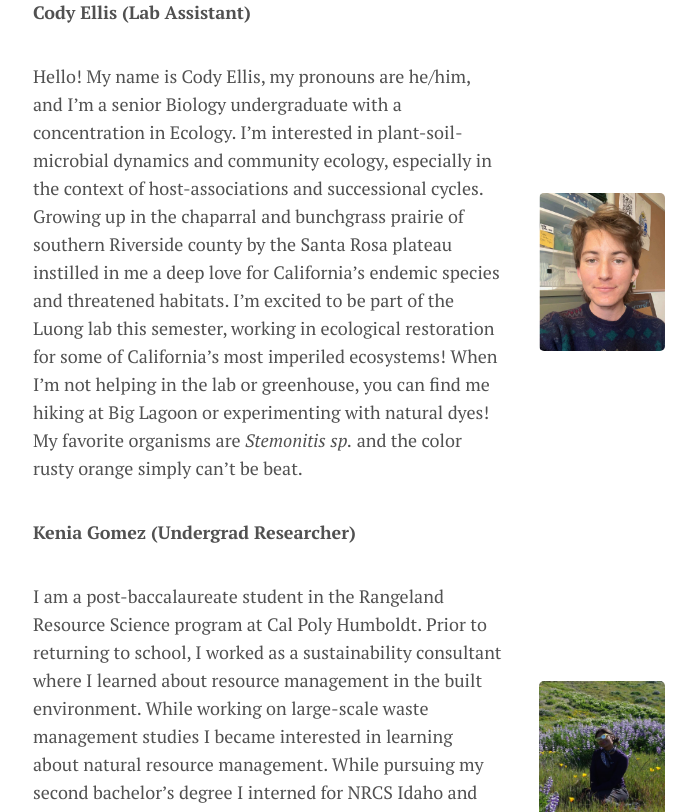
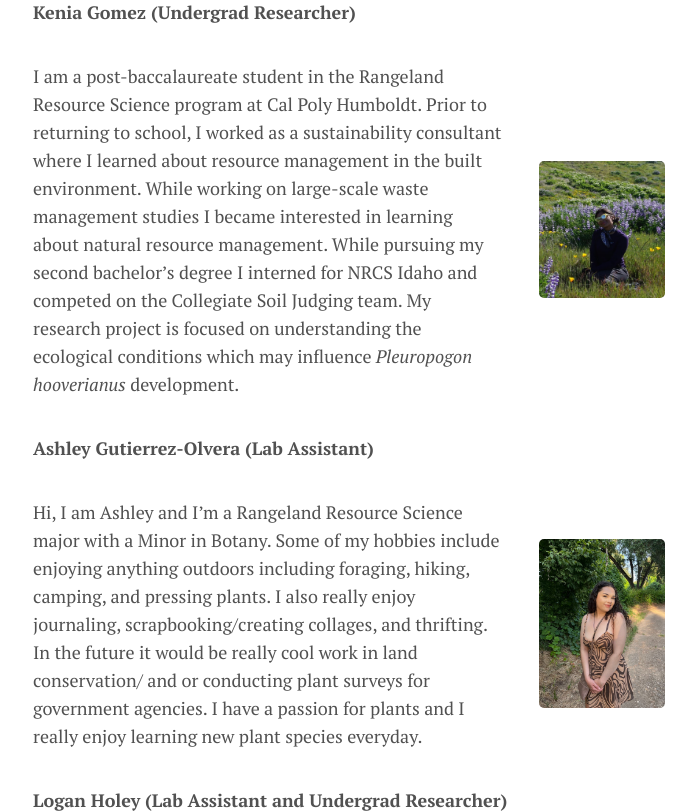
Before and after one commit to austinluong/justinluong.com, a Jekyll site: the page built from menu/people.md, in a window 1280 px wide and 1400 px high, scrolled down 3304 px. Shown: the part 260-1072 px from the top of the window, without its empty margins (291-987 px from the left). Built offline with Jekyll 4.4.1, drawn with Linux system fonts in a browser that asks for light colours; nearby versions of some CDN libraries; some of the changed text lies outside the part shown; grey boxes are pictures that could not be loaded.

Commit message:
Update people.md

```diff
--- a/menu/people.md
+++ b/menu/people.md
@@ -51,14 +51,6 @@ sections:
       content: |
             Hi, my name is Sage (she/her) and I’m a third-year Rangeland Resource Science major. I’m from Southern California originally where I grew up hiking, camping, and working outdoors. I’ll always have a soft spot for coastal grass and shrublands. I’m interested in range conservation particularly with wildlife, invasives, and urban sprawl. In my free time I like to collage, garden, sketch, create fiber art, I am Vice President of the Range & Soils Club, and I’m on the logging sports team. Unsurprisingly, I’m a big fan of North American sages!
 
-    - title: "Cody Ellis (Lab Assistant)"
-      image:
-          name: cody.png
-          alt: A photo of Cody
-          style: right
-      content: |
-            Hello! My name is Cody Ellis, my pronouns are he/him, and I’m a senior Biology undergraduate with a concentration in Ecology. I’m interested in plant-soil-microbial dynamics and community ecology, especially in the context of host-associations and successional cycles. Growing up in the chaparral and bunchgrass prairie of southern Riverside county by the Santa Rosa plateau instilled in me a deep love for California’s endemic species and threatened habitats.  I’m excited to be part of the Luong lab this semester, working in ecological restoration for some of California’s most imperiled ecosystems! When I’m not helping in the lab or greenhouse, you can find me hiking at Big Lagoon or experimenting with natural dyes! My favorite organisms are *Stemonitis sp.* and the color rusty orange simply can’t be beat.
-
     - title: "Kenia Gomez (Undergrad Researcher)"
       image:
           name: KeniaLabPhoto.JPG
```
Also changed, not shown: other parts of menu/people.md (+8 -0 lines).
